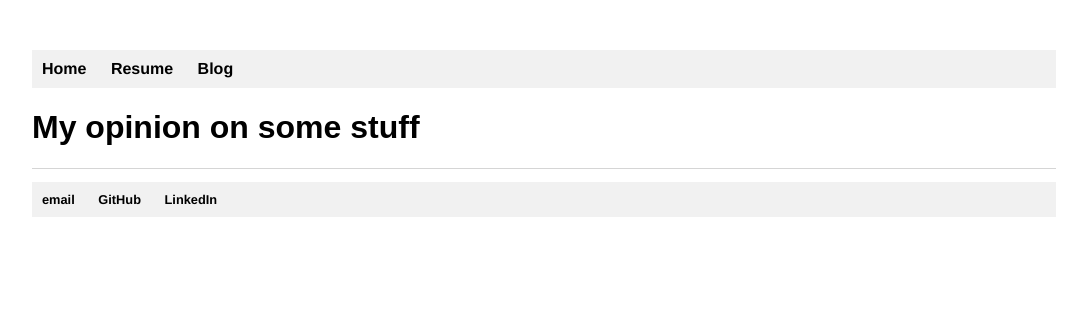
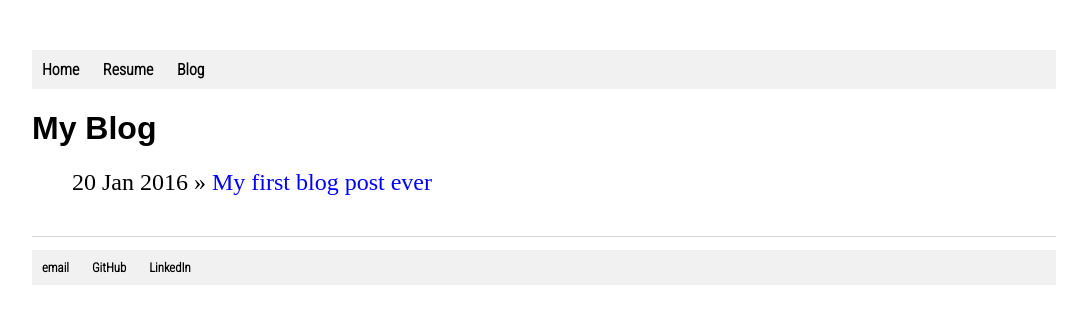
Before and after one commit to aneeshkher/aneeshkher.github.io, a Jekyll site: the page built from blog/index.html, in a window 1280 px wide. Shown: the top 324 px of the page, without its empty margins (96-1183 px from the left). Built offline with Jekyll 4.4.1, drawn with Linux system fonts in a browser that asks for light colours.

Commit message:
Add basic blog functionality without comments

```diff
--- a/_layouts/default.html
+++ b/_layouts/default.html
@@ -4,6 +4,8 @@
 		<link href='https://fonts.googleapis.com/css?family=Open+Sans+Condensed:300' rel='stylesheet' type='text/css'>
 		<link href='https://fonts.googleapis.com/css?family=Montserrat:700' rel='stylesheet' type='text/css'>
 		<link href='https://fonts.googleapis.com/css?family=Alegreya+Sans:300' rel='stylesheet' type='text/css'>
+		<link href='https://fonts.googleapis.com/css?family=Roboto+Condensed:300' rel='stylesheet' type='text/css'>
+		<link href='https://fonts.googleapis.com/css?family=PT+Sans' rel='stylesheet' type='text/css'>
 		<title>{{ page.title }}</title>
 		<link rel="stylesheet" type="text/css" href="/css/main.css">
 	</head>
--- a/blog/index.html
+++ b/blog/index.html
@@ -2,4 +2,9 @@
 layout: default
 title: "My Blog"
 ---
-<h1>My opinion on some stuff</h1>
+<h1>{{ page.title }}</h1>
+<ul class="posts">
+	{% for post in site.posts %}
+		<li><span>{{ post.date | date_to_string }}</span> &#187 <a href="{{ post.url }}" title="{{ post.title }}">{{ post.title }}</a></li>
+	{% endfor %}
+</ul>
--- a/css/main.css
+++ b/css/main.css
@@ -3,7 +3,8 @@ body {
     width: 80%;
 }
 nav ul, footer ul {
-    font-family:'Helvetica', 'Arial', 'Sans-Serif';
+    /*font-family:'Helvetica', 'Arial', 'Sans-Serif';*/
+    font-family: 'Roboto Condensed', sans-serif;
     padding: 0px;
     list-style: none;
     font-weight: bold;
@@ -12,21 +13,40 @@ nav ul, footer ul {
 nav ul li, footer ul li {
     display: inline;
 }
-li a {
+nav ul li a {
     display: inline-block;
     color: #000;
     padding: 10px 10px 10px 10px;
     text-decoration: none;
 }
+
+footer ul li a {
+    display: inline-block;
+    color: #000;
+    padding: 10px 10px 10px 10px;
+    text-decoration: none;
+}
+
+nav ul li a:hover {
+    background-color: #555;
+    text-decoration: none;
+    color: white
+}
+
+footer ul li a:hover {
+    background-color: #555;
+    text-decoration: none;
+    color: white
+}
 /*a {
     text-decoration: none;
     color: #111;
 }*/
-ul a:hover {
+/*ul a:hover {
     background-color: #555;
     text-decoration: none;
     color: white
-}
+}*/
 h1 {
     font-size: 2em;
     /*font-family:'Helvetica', 'Arial', 'Sans-Serif';*/
@@ -52,6 +72,15 @@ ul.posts {
 
 ul.posts li {
     list-style: none;
+}
+
+ul.posts li a {
+    color: blue;
+    text-decoration: none;
+}
+
+ul.posts li a:hover {
+    color: #888;
 }
 
 .resume_name {
@@ -85,7 +114,7 @@ ul.posts li {
 .resume_text {
     text-align: left;
     /*font-family: 'Verdana', 'Helvetica', 'Arial', 'Sans-Serif';*/
-	font-family: 'Merriweather', Georgia, Times;
+	font-family: 'PT Sans', sans-serif;
 	font-size: 0.9em;
 	color: #222;
 }
@@ -122,3 +151,12 @@ ul li.skill_out {
 ul li ul li.skills {
 	padding: 3px;
 }
+
+/*ul.posts li.blog_post a {
+    color: #333;
+    text-decoration: none;
+}
+
+ul.posts li.blog_post a:hover {
+    color: blue;
+}*/
```
Also changed, not shown: _layouts/post.html (added, +9 -0 lines), _posts/2016-01-20-my-first-post.md (added, +7 -0 lines).
